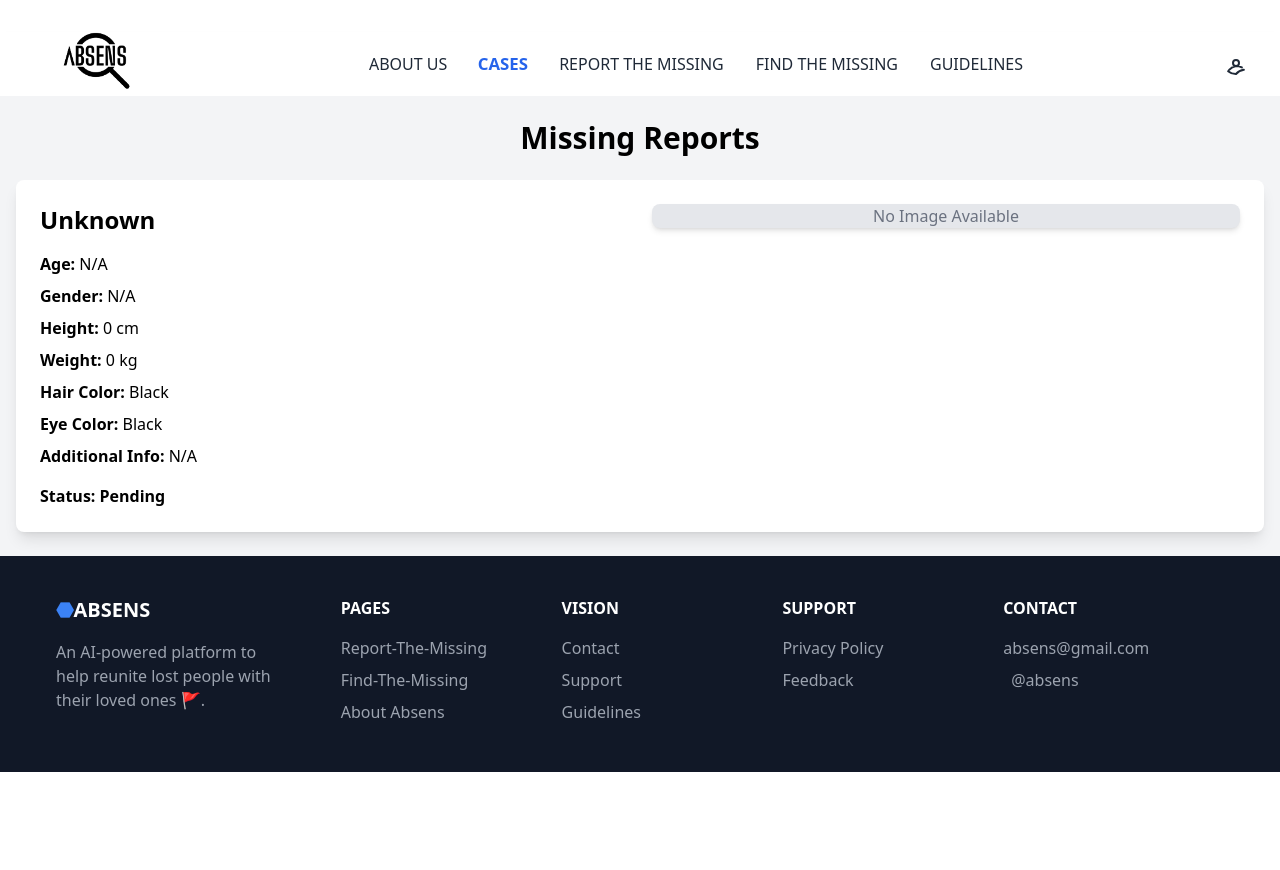
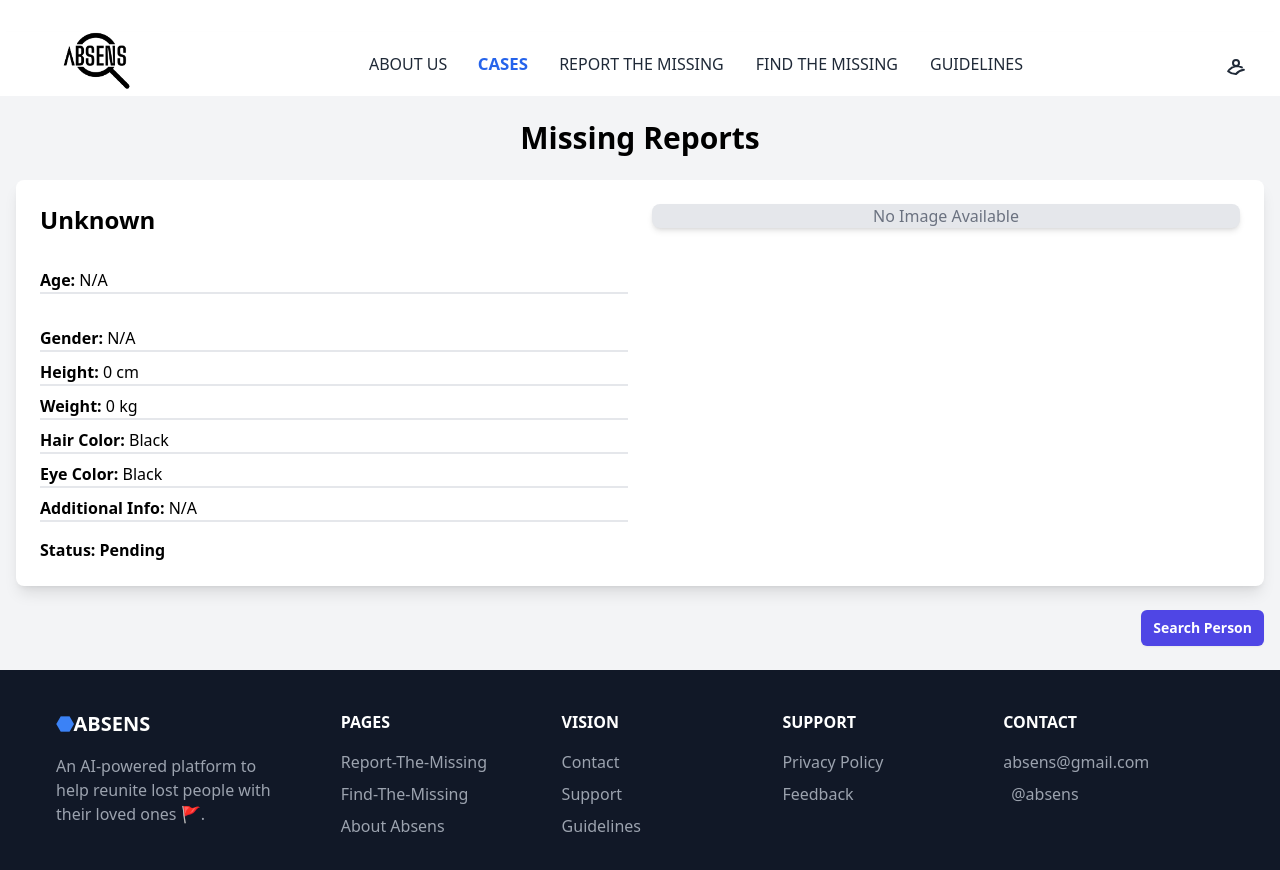
Before and after one commit to Manishk5507/Absens, a React (Vite) app in the folder Frontend/: page /cases/showDetails in a window 1280 px wide. Shown: the top 870 px of the page. Before the commit the page ends 800 px from the top, so only its background shows below. Built offline with nearby package versions, Linux system fonts and the light colour scheme.

Commit message:
Getting User Details by clicking button of MissingPersonCard Done

```diff
--- a/Frontend/src/components/Cases/FindingCases/UserFindingCases.jsx
+++ b/Frontend/src/components/Cases/FindingCases/UserFindingCases.jsx
@@ -25,6 +25,7 @@ function UserFindingCases() {
             people.map((person, index) => (
               <MissingPersonCard
                 key={index}
+                id={person._id}
                 name={person.name}
                 missingSince={person.lastSeenDate}
                 image={person.images.urls[0]}
--- a/Frontend/src/components/Cases/MissingPersonCard.jsx
+++ b/Frontend/src/components/Cases/MissingPersonCard.jsx
@@ -1,11 +1,32 @@
-const handleOnClick = () => {
-  // console.log(id);
-  alert('This is a dummy button');
-};
-
+import { useNavigate } from "react-router-dom";
+import { useState } from "react";
+import { toast } from "react-toastify";
 
 // eslint-disable-next-line react/prop-types
-const MissingPersonCard = ({ image="", name="", missingSince="" }) => {
+const MissingPersonCard = ({ id, image = "", name = "", missingSince = "" }) => {
+  const navigate = useNavigate();
+  const [loading, setLoading] = useState(false);
+
+  const handleOnClick = async () => {
+    console.log(id);
+    setLoading(true);
+    try {
+      const response = await fetch(`${import.meta.env.VITE_BACKEND_URL}/api/reportMissing/get/${id}`);
+      if (!response.ok) {
+        toast.error("Error fetching details. Please try again.");
+        return;
+      }
+      const data = await response.json();
+      // Navigate to the show details page with the fetched data
+      navigate("/cases/showDetails", { state: { data: data } });
+    } catch (error) {
+      console.error(error);
+      toast.error("Error fetching details. Please try again.");
+    } finally {
+      setLoading(false);
+    }
+  };
+
   return (
     <div className="bg-white shadow-md overflow-hidden text-center p-8">
       <img src={image} alt={name} className="w-full h-60 object-cover" />
@@ -13,9 +34,12 @@ const MissingPersonCard = ({ image="", name="", missingSince="" }) => {
         <h2 className="text-xl font-semibold mb-2 text-black">{name}</h2>
         <p className="text-gray-600 mb-4">Missing Since: {missingSince}</p>
         <button
-        onClick={handleOnClick}
-        className="bg-red-600 text-white px-4 py-2 rounded-md hover:bg-red-700">
-          Learn More
+          type="button"
+          onClick={handleOnClick}
+          disabled={loading}
+          className="bg-red-600 text-white px-4 py-2 rounded-md hover:bg-red-700"
+        >
+          {loading ? "Loading..." : "Learn More"}
         </button>
       </div>
     </div>
--- a/Frontend/src/components/Cases/ReportedCases/UserReportedCases.jsx
+++ b/Frontend/src/components/Cases/ReportedCases/UserReportedCases.jsx
@@ -24,6 +24,7 @@ function UserReportedCases() {
             people.map((person, index) => (
               <MissingPersonCard
                 key={index}
+                id={person._id}
                 name={person.name}
                 missingSince={person.whenFound}
                 image={person.images.urls[0]}
--- a/Frontend/src/components/Cases/Showdetails.jsx
+++ b/Frontend/src/components/Cases/Showdetails.jsx
@@ -10,6 +10,7 @@ function Showdetails() {
     if (data && Object.keys(data).length > 0) {
       console.log("data", data);
       const info = data.report || data;
+      console.log("info: ",info.images.urls[0]);
       setReport(info);
     }
   }, [data]);
@@ -24,52 +25,52 @@ function Showdetails() {
             {report?.name || "Unknown"}
           </h2>
           <div className="space-y-2">
-            <p>
+            <p className="my-8 border-b-2 ">
               <strong>Age:</strong> {report?.age || "N/A"}
             </p>
-            <p>
+            <p className="my-8 border-b-2 ">
               <strong>Gender:</strong> {report?.gender || "N/A"}
             </p>
-            <p>
+            <p className="my-8 border-b-2 ">
               <strong>Height:</strong> {report?.height || "0"} cm
             </p>
-            <p>
+            <p className="my-8 border-b-2 ">
               <strong>Weight:</strong> {report?.weight || "0"} kg
             </p>
-            <p>
+            <p className="my-8 border-b-2 ">
               <strong>Hair Color:</strong> {report?.hairColor || "Black"}
             </p>
-            <p>
+            <p className="my-8 border-b-2 ">
               <strong>Eye Color:</strong> {report?.eyeColor || "Black"}
             </p>
             {report?.relationshipWithMissing && (
-              <p>
+              <p className="my-8 border-b-2 ">
                 <strong>Relationship:</strong> {report.relationshipWithMissing}
               </p>
             )}
             {report?.lastSeenDate && (
-              <p>
+              <p className="my-8 border-b-2 ">
                 <strong>Last Seen Date:</strong>{" "}
                 {new Date(report.lastSeenDate).toDateString()}
               </p>
             )}
             {report?.lastSeenLocation && (
-              <p>
+              <p className="my-8 border-b-2 ">
                 <strong>Last Seen Location:</strong> {report.lastSeenLocation}
               </p>
             )}
             {report?.whenFound && (
-              <p>
+              <p className="my-8 border-b-2 ">
                 <strong>When Found:</strong>{" "}
                 {new Date(report.whenFound).toDateString()}
               </p>
             )}
             {report?.whereFound && (
-              <p>
+              <p className="my-8 border-b-2 ">
                 <strong>Where Found:</strong> {report.whereFound}
               </p>
             )}
-            <p>
+            <p className="my-8 border-b-2 ">
               <strong>Additional Info:</strong>{" "}
               {report?.additionalInfo || "N/A"}
             </p>
@@ -89,11 +90,11 @@ function Showdetails() {
 
         {/* Image Section */}
         <div className="flex-1">
-          {report?.image ? (
+          {report?.images ? (
             <img
-              src={report.image}
+              src={report.images.urls[0]}
               alt={report.name}
-              className="w-full h-auto max-h-80 object-cover rounded-lg shadow-md"
+              className="w-[70%] h-[70%] object-cover rounded-lg shadow-md"
             />
           ) : (
             <div className="w-full h-auto max-h-80 bg-gray-200 flex items-center justify-center rounded-lg shadow-md">
@@ -102,6 +103,15 @@ function Showdetails() {
           )}
         </div>
       </div>
+      <div className="mt-6 flex items-center justify-end gap-x-6">
+          <button
+            type="submit"
+            className="rounded-md bg-indigo-600 px-3 py-2 text-sm font-semibold text-white shadow-sm hover:bg-indigo-500 focus-visible:outline focus-visible:outline-2 focus-visible:outline-offset-2 focus-visible:outline-indigo-600"
+          >
+            Search Person
+          </button>
+        </div>
+
     </div>
   );
 }
--- a/Frontend/src/components/Report/ReportMissing.jsx
+++ b/Frontend/src/components/Report/ReportMissing.jsx
@@ -6,16 +6,16 @@ import { useAuth } from "../../context/AuthContext.jsx";
 
 const ReportMissing = () => {
   const [formData, setFormData] = useState({
-    name: '',
-    age: '',
-    gender: '',
-    height: '',
-    weight: '',
-    hairColor: '',
-    eyeColor: '',
-    whenFound: '',
-    whereFound: '',
-    additionalInfo: '',
+    name: "",
+    age: "",
+    gender: "",
+    height: "",
+    weight: "",
+    hairColor: "",
+    eyeColor: "",
+    whenFound: "",
+    whereFound: "",
+    additionalInfo: "",
     images: [], // Ensure this is initialized as an array
   });
 
@@ -38,10 +38,6 @@ const ReportMissing = () => {
       }));
     }
   };
-
-
-
-
 
   const handleSubmit = async (e) => {
     e.preventDefault();
@@ -91,10 +87,13 @@ const ReportMissing = () => {
 
     // console.log("Form data to send:", data);
 
-    const uploadToastId = toast.info("Please wait while we are uploading your data...", {
+    const uploadToastId = toast.info(
+      "Please wait while we are uploading your data...",
+      {
         position: "bottom-right",
         autoClose: false, // Prevent auto close
-  });
+      }
+    );
 
     try {
       const response = await axios.post(
@@ -108,10 +107,22 @@ const ReportMissing = () => {
       );
 
       console.log(response);
+      const id = response.data._id;
+      try {
+        const response = await axios.post(
+          `${import.meta.env.VITE_FACE_RECOGNITION}/api/search/`,
+          { id }
+        );
+
+        console.log(response);
+      } catch (error) {
+        console.log(error);
+      }
 
       // Check for a successful response
       toast.update(uploadToastId, {
-          render: "Your reported case has been listed successfully! Now, you can search in our database for matches.",
+        render:
+          "Your reported case has been listed successfully! Now, you can search in our database for matches.",
         type: "success",
         autoClose: 3000,
       });
@@ -122,13 +133,13 @@ const ReportMissing = () => {
     } catch (error) {
       console.error("Error submitting the form:", error);
       toast.update(uploadToastId, {
-          render: "An error occurred while submitting your search. Please try again.",
+        render:
+          "An error occurred while submitting your search. Please try again.",
         type: "error",
         autoClose: 3000,
       });
     }
   };
-
 
   return (
     <div className="mt-8 mb-8 text-black">
@@ -280,6 +291,7 @@ const ReportMissing = () => {
               name="whereFound"
               id="whereFound"
               onChange={handleChange}
+              required
               placeholder="Where the person was found"
               className="input block py-2.5 px-2 w-full text-sm text-gray-900 bg-transparent border-0 border-b-2 border-gray-300 appearance-none focus:outline-none"
             />
```
Lines whose indentation alone changed are shown as unchanged.
